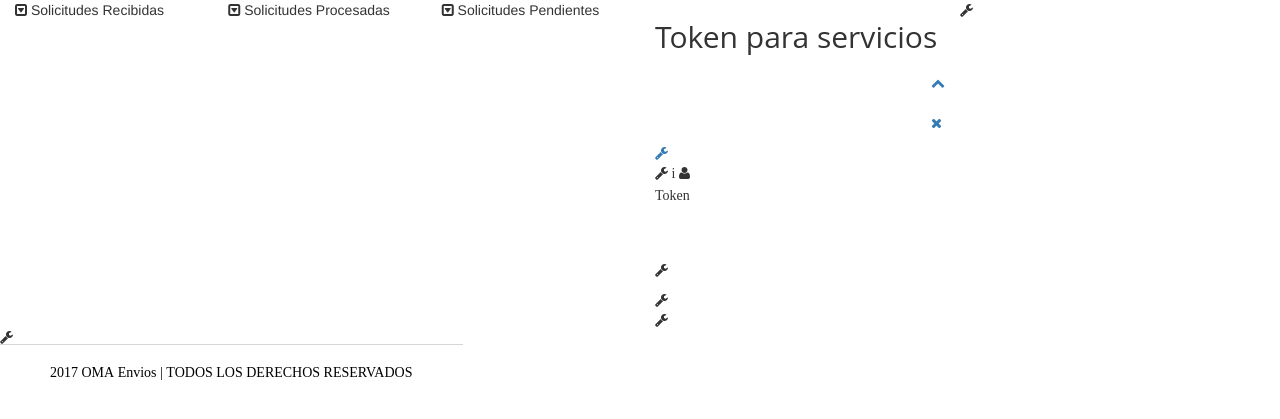
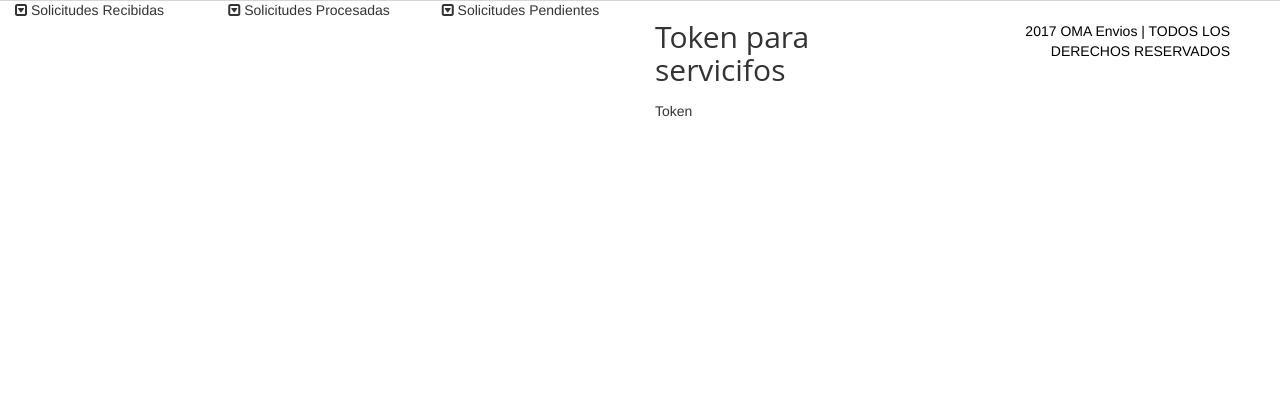
Before and after one commit to alejandrodelcampillo/OMA_envios, a CakePHP app: the page made by app/View/Administrators/index.ctp in a window 1280 px wide. Shown: the part 87-506 px from the top of the page. Run offline with PHP 8.4 and a stand-in for CakePHP, Linux system fonts and the light colour scheme; the template is opened without the code that fills it, so the values that code supplies are empty; some libraries are stand-ins or nearby versions.

Commit message:
Se arreglo un problema visual en el index de administrador

```diff
--- a/app/View/Administrators/index.ctp
+++ b/app/View/Administrators/index.ctp
@@ -13,23 +13,12 @@
 <div class="col-md-3 col-sm-12 col-xs-12">
   <div>
     <div class="x_title">
-      <h2>Token para servicios</h2>
-      <ul class="nav navbar-right panel_toolbox">
-        <li><a class="collapse-link"><i class="fa fa-chevron-up"></i></a>
-        </li>
-        <li class="dropdown">
-        </li>
-        <li><a class="close-link"><i class="fa fa-close"></i></a>
-        </li>
-      </ul>
+      <h2>Token para servicifos</h2>
+
       <div class="clearfix"></div>
     </div>
     <ul class="list-unstyled top_profiles scroll-view">
       <li class="media event">
-        <a class="pull-left border-aero profile_thumb">
-          <a href="#" class="dropdown-toggle" data-toggle="dropdown" role="button" aria-expanded="false"><i class="fa fa-wrench"></></a>
-    i      <i class="fa fa-user aero"></i>
-        </a>
         <div class="media-body">
           <p class="title">Token</p>
           <p><strong><?php echo $user['User']['token']; ?></strong>
```
